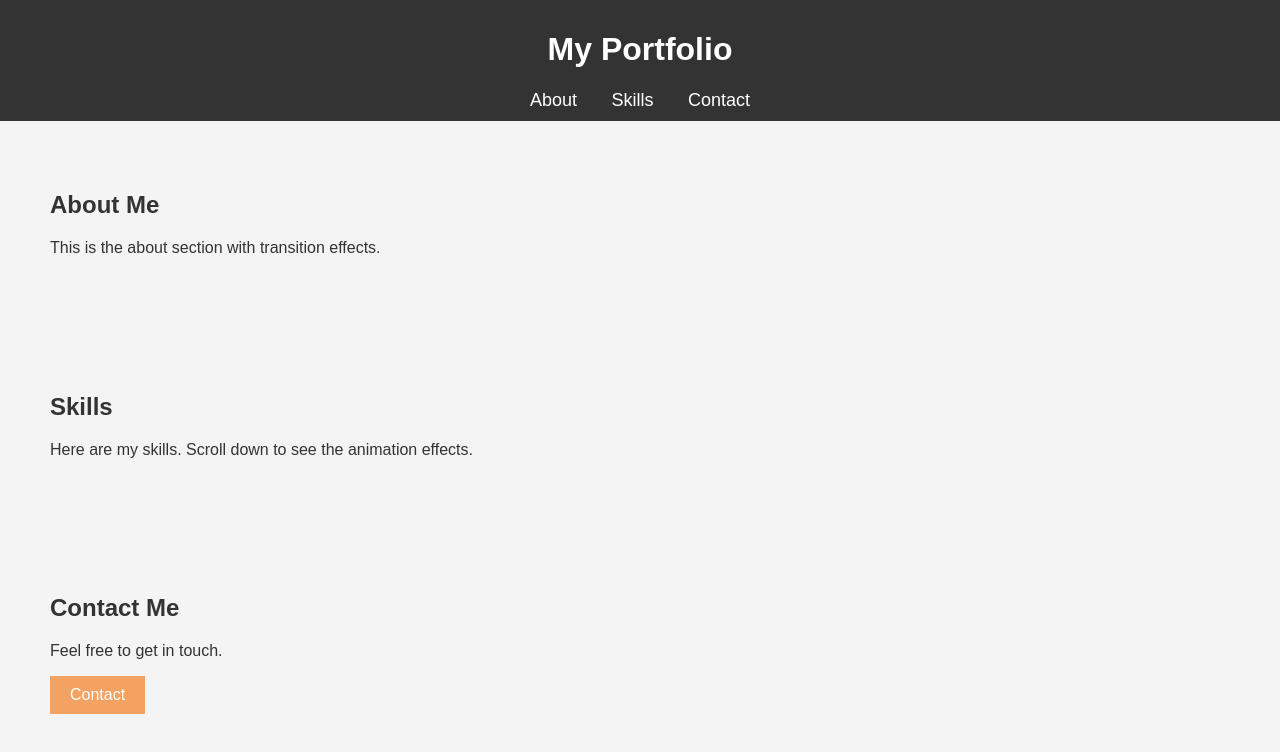
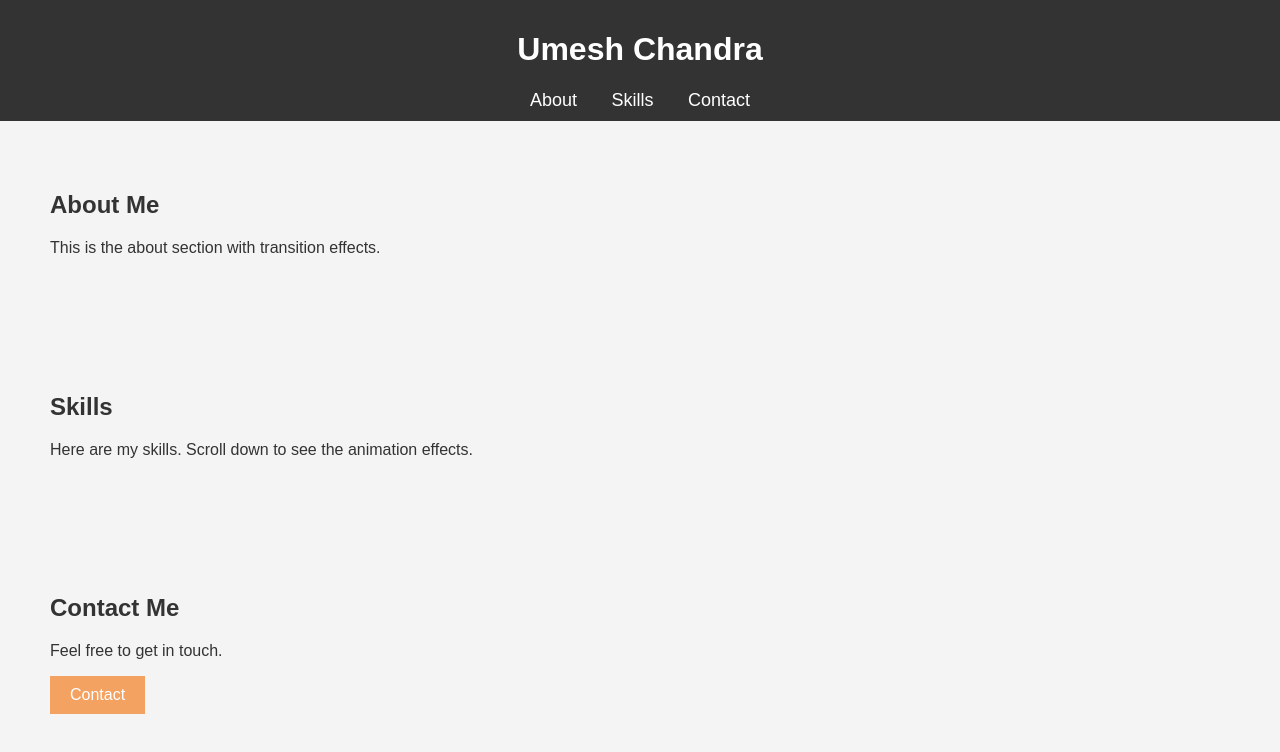
Before and after one commit to umeshpunati2004/portfolio, a plain HTML site: page index.html in a window 1280 px wide. Drawn offline with Linux system fonts and the light colour scheme.

Commit message:
Update index.html

```diff
--- a/index.html
+++ b/index.html
@@ -62,7 +62,7 @@
 <body>
 
 <header>
-    <h1>My Portfolio</h1>
+    <h1>Umesh Chandra</h1>
     <nav>
         <a href="#about">About</a>
         <a href="#skills">Skills</a>
```
